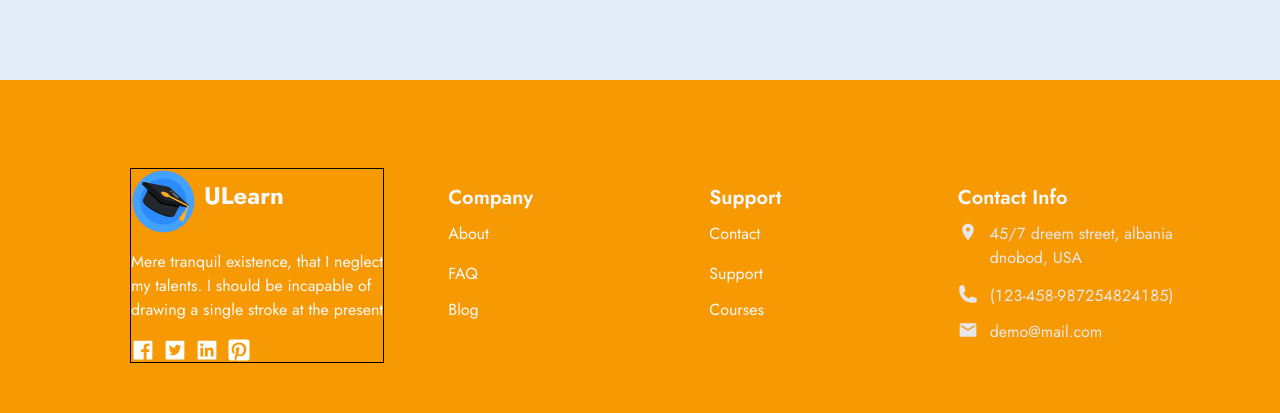
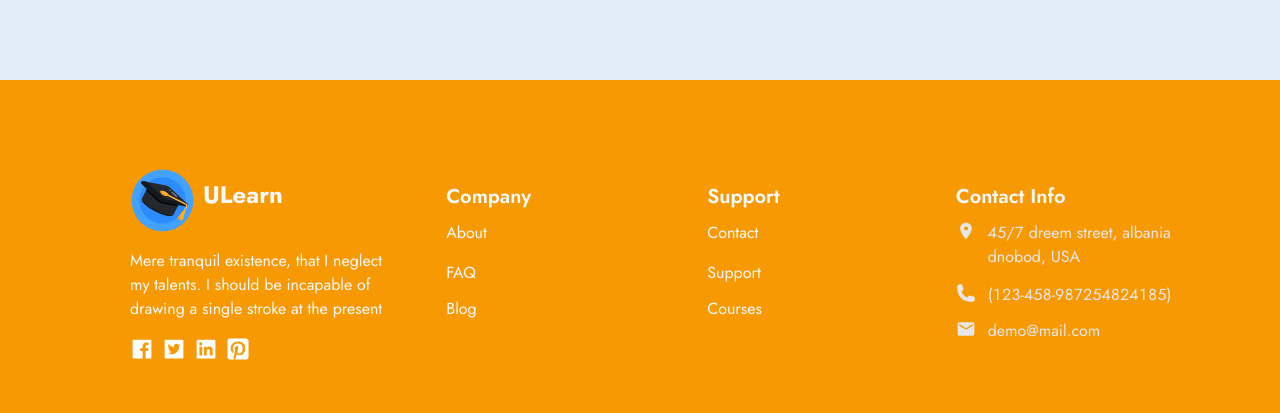
Before and after one commit to JoyCmollik/uLearn-mern-stack-webapplic, a React (Create React App) app in the folder ulearn-react-client-side/: page / in a window 1280 px wide. Shown: the part 3504-3917 px from the top of the page. Built offline with nearby package versions, Linux system fonts and the light colour scheme.

Commit message:
update footer

```diff
--- a/ulearn-react-client-side/src/components/layout/FooterComponent/FooterComponent/FooterComponent.js
+++ b/ulearn-react-client-side/src/components/layout/FooterComponent/FooterComponent/FooterComponent.js
@@ -46,7 +46,7 @@ const FooterComponent = () => {
 		<section className='min-h-full container mx-auto'>
 			<div className='flex flex-row items-center pl-20 py-16 space-x-16'>
 				{/* --------------------- logo and title ------------------------*/}
-				<article className='flex flex-col justify-start items-start border border-black space-y-4 '>
+				<article className='flex flex-col justify-start items-start space-y-4 '>
 					<article className='flex items-center space-x-2 '>
 						<div className=''>
 							<img src={logo} alt='' />
```
